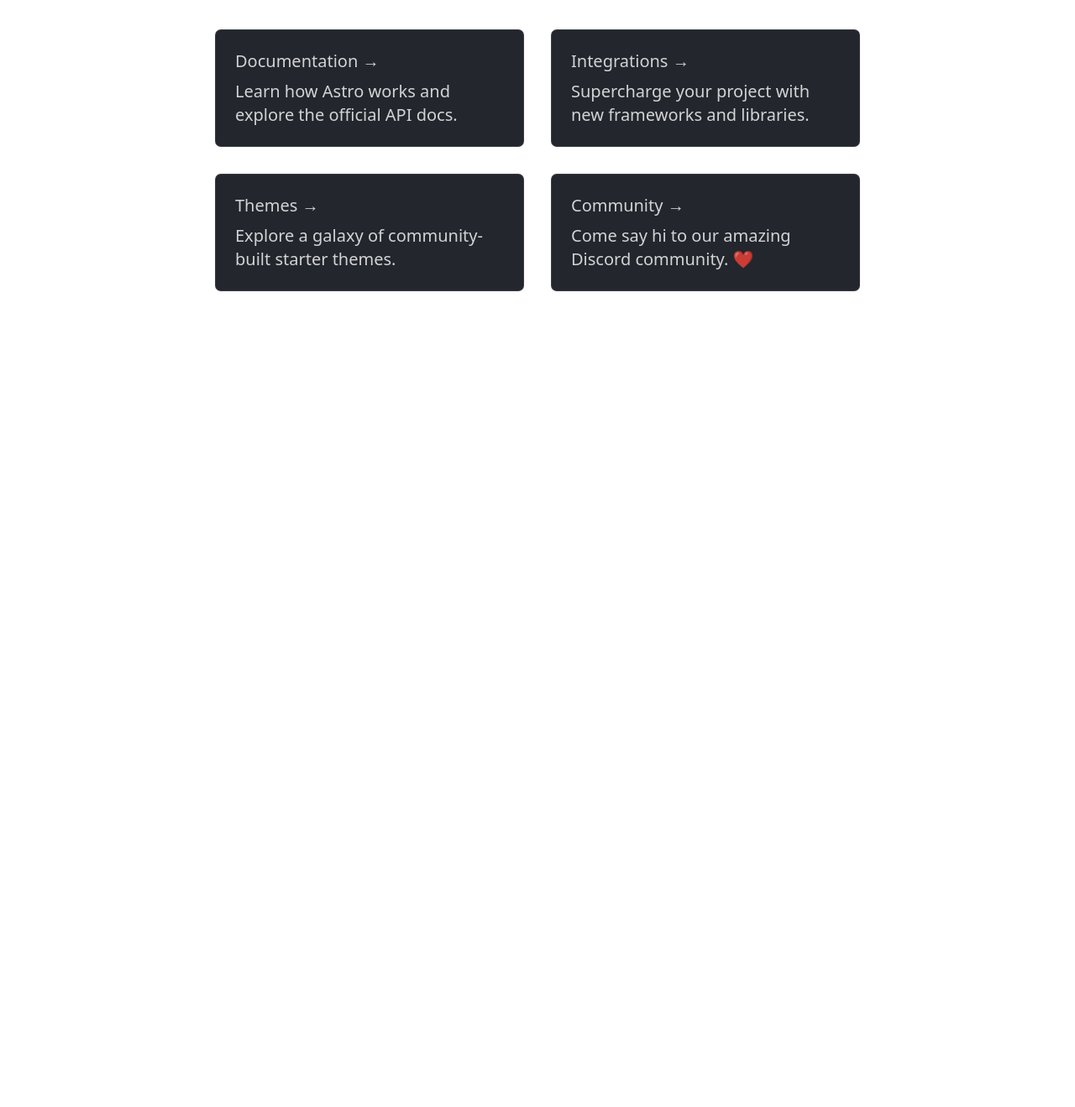
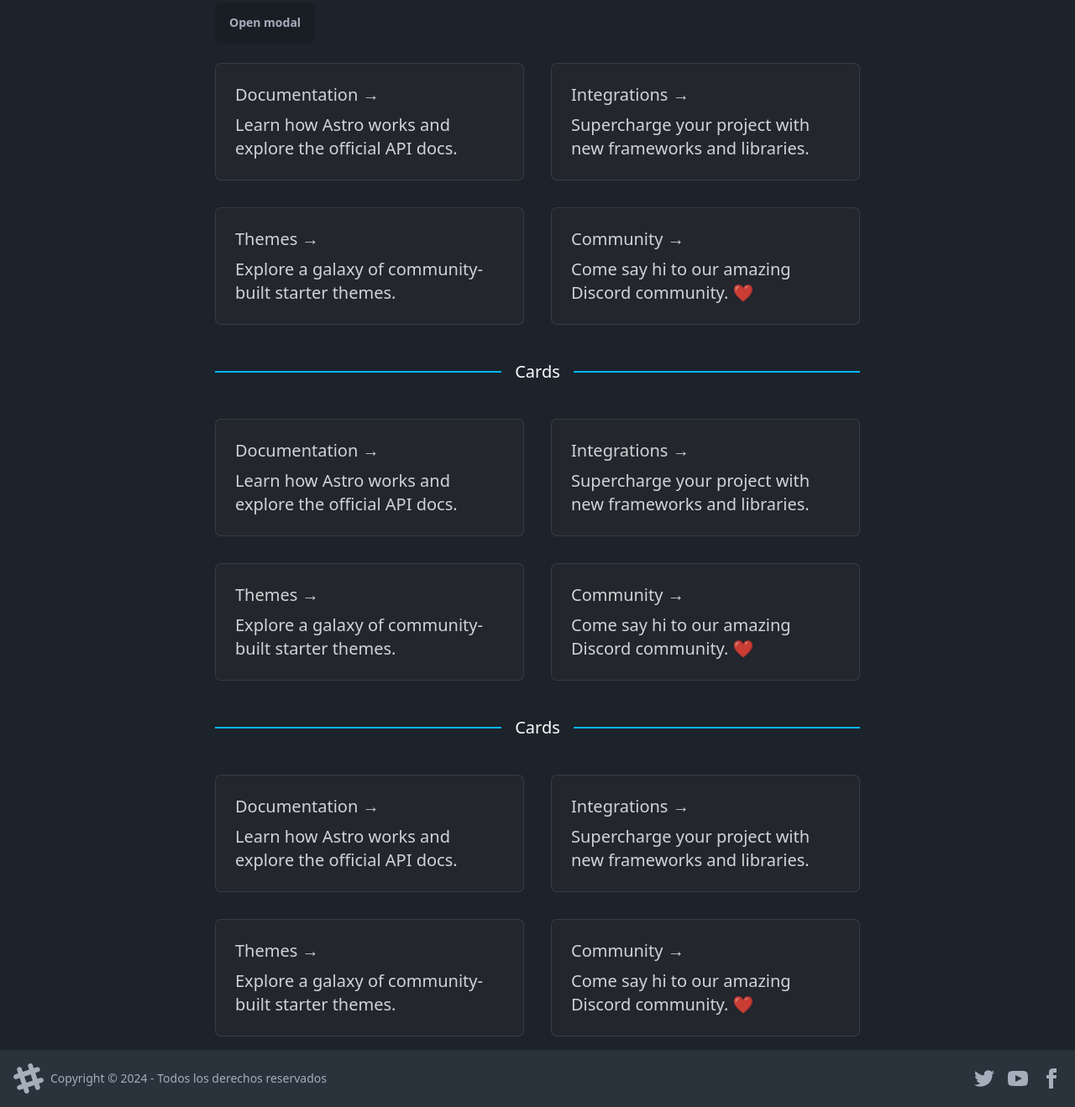
Before and after one commit to puffinsites/astro-test, an Astro site: page /es in a window 1280 px wide. Shown: the part 375-1694 px from the top of the page at 84% size. Before the commit the page ends 800 px from the top, so only its background shows below. Built offline with nearby package versions, Linux system fonts and the light colour scheme; Astro itself is replaced by a stand-in of ours; what tailwindcss-animated would draw is missing.

Commit message:
añadido footer multi idioma y animaciones básicas

```diff
--- /dev/null
+++ b/src/components/Footer.astro
@@ -0,0 +1,58 @@
+---
+import { getLangFromUrl, useTranslations } from '../i18n/utils';
+
+const lang = getLangFromUrl(Astro.url);
+const t = useTranslations(lang);
+---
+
+<footer class="footer bg-neutral text-neutral-content items-center p-4">
+    <aside class="grid-flow-col items-center">
+      <svg
+        width="36"
+        height="36"
+        viewBox="0 0 24 24"
+        xmlns="http://www.w3.org/2000/svg"
+        fill-rule="evenodd"
+        clip-rule="evenodd"
+        class="fill-current">
+        <path
+          d="M22.672 15.226l-2.432.811.841 2.515c.33 1.019-.209 2.127-1.23 2.456-1.15.325-2.148-.321-2.463-1.226l-.84-2.518-5.013 1.677.84 2.517c.391 1.203-.434 2.542-1.831 2.542-.88 0-1.601-.564-1.86-1.314l-.842-2.516-2.431.809c-1.135.328-2.145-.317-2.463-1.229-.329-1.018.211-2.127 1.231-2.456l2.432-.809-1.621-4.823-2.432.808c-1.355.384-2.558-.59-2.558-1.839 0-.817.509-1.582 1.327-1.846l2.433-.809-.842-2.515c-.33-1.02.211-2.129 1.232-2.458 1.02-.329 2.13.209 2.461 1.229l.842 2.515 5.011-1.677-.839-2.517c-.403-1.238.484-2.553 1.843-2.553.819 0 1.585.509 1.85 1.326l.841 2.517 2.431-.81c1.02-.33 2.131.211 2.461 1.229.332 1.018-.21 2.126-1.23 2.456l-2.433.809 1.622 4.823 2.433-.809c1.242-.401 2.557.484 2.557 1.838 0 .819-.51 1.583-1.328 1.847m-8.992-6.428l-5.01 1.675 1.619 4.828 5.011-1.674-1.62-4.829z"></path>
+      </svg>
+      <p>Copyright © {new Date().getFullYear()} - {t('footer.derechos')}</p>
+    </aside>
+    <nav class="grid-flow-col gap-4 md:place-self-center md:justify-self-end">
+      <a>
+        <svg
+          xmlns="http://www.w3.org/2000/svg"
+          width="24"
+          height="24"
+          viewBox="0 0 24 24"
+          class="fill-current">
+          <path
+            d="M24 4.557c-.883.392-1.832.656-2.828.775 1.017-.609 1.798-1.574 2.165-2.724-.951.564-2.005.974-3.127 1.195-.897-.957-2.178-1.555-3.594-1.555-3.179 0-5.515 2.966-4.797 6.045-4.091-.205-7.719-2.165-10.148-5.144-1.29 2.213-.669 5.108 1.523 6.574-.806-.026-1.566-.247-2.229-.616-.054 2.281 1.581 4.415 3.949 4.89-.693.188-1.452.232-2.224.084.626 1.956 2.444 3.379 4.6 3.419-2.07 1.623-4.678 2.348-7.29 2.04 2.179 1.397 4.768 2.212 7.548 2.212 9.142 0 14.307-7.721 13.995-14.646.962-.695 1.797-1.562 2.457-2.549z"></path>
+        </svg>
+      </a>
+      <a>
+        <svg
+          xmlns="http://www.w3.org/2000/svg"
+          width="24"
+          height="24"
+          viewBox="0 0 24 24"
+          class="fill-current">
+          <path
+            d="M19.615 3.184c-3.604-.246-11.631-.245-15.23 0-3.897.266-4.356 2.62-4.385 8.816.029 6.185.484 8.549 4.385 8.816 3.6.245 11.626.246 15.23 0 3.897-.266 4.356-2.62 4.385-8.816-.029-6.185-.484-8.549-4.385-8.816zm-10.615 12.816v-8l8 3.993-8 4.007z"></path>
+        </svg>
+      </a>
+      <a>
+        <svg
+          xmlns="http://www.w3.org/2000/svg"
+          width="24"
+          height="24"
+          viewBox="0 0 24 24"
+          class="fill-current">
+          <path
+            d="M9 8h-3v4h3v12h5v-12h3.642l.358-4h-4v-1.667c0-.955.192-1.333 1.115-1.333h2.885v-5h-3.808c-3.596 0-5.192 1.583-5.192 4.615v3.385z"></path>
+        </svg>
+      </a>
+    </nav>
+  </footer>
--- a/src/i18n/ui.ts
+++ b/src/i18n/ui.ts
@@ -9,9 +9,11 @@
     en: {
       'index.home': '¡Welcome to ',
       'web.language': 'Languaje: ',
+      'footer.derechos': 'All right reserved'
     },
     es: {
       'index.home': '¡Bienvenido a ',
       'web.language': 'Idioma: ',
+      'footer.derechos': 'Todos los derechos reservados'
     },
   } as const;
--- a/src/pages/en/index.astro
+++ b/src/pages/en/index.astro
@@ -2,6 +2,7 @@
 import Layout from '../../layouts/Layout.astro';
 import Card from '../../components/Card.astro';
 import { getLangFromUrl, useTranslations } from '../../i18n/utils';
+import Footer from '../../components/Footer.astro';
 
 const lang = getLangFromUrl(Astro.url);
 const t = useTranslations(lang);
@@ -42,7 +43,9 @@
 			To get started, open the directory <code>src/pages</code> in your project.<br />
 			<strong>Code Challenge:</strong> Tweak the "Welcome to Astro" message above.
 		</p>
-		<a href="/test">test</a>
+		<a href="test" class="mb-6">
+			<button class="btn mb-6">Button</button>
+		</a>
 		<ul role="list" class="link-card-grid">
 			<Card
 				href="https://docs.astro.build/"
@@ -66,6 +69,7 @@
 			/>
 		</ul>
 	</main>
+	<Footer/>
 </Layout>
 
 <style>
--- a/src/pages/en/test.astro
+++ b/src/pages/en/test.astro
@@ -38,7 +38,9 @@
 			To get started, open the directory <code>src/pages</code> in your project.<br />
 			<strong>Code Challenge:</strong> Tweak the "Welcome to Astro" message above.
 		</p>
-		<a href="/">vovler</a>
+		<a href="/en">
+			<button class="btn mb-6">Back</button>
+		</a>
 		<ul role="list" class="link-card-grid">
 			<Card
 				href="https://docs.astro.build/"
--- a/src/pages/es/index.astro
+++ b/src/pages/es/index.astro
@@ -2,6 +2,7 @@
 import Layout from '../../layouts/Layout.astro';
 import Card from '../../components/Card.astro';
 import { getLangFromUrl, useTranslations } from '../../i18n/utils';
+import Footer from '../../components/Footer.astro';
 
 const lang = getLangFromUrl(Astro.url);
 const t = useTranslations(lang);
@@ -42,8 +43,67 @@
 			To get started, open the directory <code>src/pages</code> in your project.<br />
 			<strong>Code Challenge:</strong> Tweak the "Welcome to Astro" message above.
 		</p>
-		<a href="/test">test</a>
-		<ul role="list" class="link-card-grid">
+		<!-- Open the modal using ID.showModal() method -->
+		<button class="btn mb-6" onclick="my_modal_1.showModal()">Open modal</button>
+		<dialog id="my_modal_1" class="modal">
+		<div class="modal-box">
+			<h3 class="text-lg font-bold">Hello!</h3>
+			<p class="py-4">Press ESC key or click the button below to close</p>
+			<div class="modal-action">
+			<form method="dialog">
+				<!-- if there is a button in form, it will close the modal -->
+				<button class="btn">Close</button>
+			</form>
+			</div>
+		</div>
+		</dialog>
+		<ul role="list" class="link-card-grid animate-fade-right">
+			<Card
+				href="https://docs.astro.build/"
+				title="Documentation"
+				body="Learn how Astro works and explore the official API docs."
+			/>
+			<Card
+				href="https://astro.build/integrations/"
+				title="Integrations"
+				body="Supercharge your project with new frameworks and libraries."
+			/>
+			<Card
+				href="https://astro.build/themes/"
+				title="Themes"
+				body="Explore a galaxy of community-built starter themes."
+			/>
+			<Card
+				href="https://astro.build/chat/"
+				title="Community"
+				body="Come say hi to our amazing Discord community. ❤️"
+			/>
+		</ul>
+		<div class="divider divider-info mt-12">Cards</div>
+		<ul role="list" class="link-card-grid animate-fade-left mt-12">
+			<Card
+				href="https://docs.astro.build/"
+				title="Documentation"
+				body="Learn how Astro works and explore the official API docs."
+			/>
+			<Card
+				href="https://astro.build/integrations/"
+				title="Integrations"
+				body="Supercharge your project with new frameworks and libraries."
+			/>
+			<Card
+				href="https://astro.build/themes/"
+				title="Themes"
+				body="Explore a galaxy of community-built starter themes."
+			/>
+			<Card
+				href="https://astro.build/chat/"
+				title="Community"
+				body="Come say hi to our amazing Discord community. ❤️"
+			/>
+		</ul>
+		<div class="divider divider-info mt-12">Cards</div>
+		<ul role="list" class="link-card-grid animate-fade-right mt-12">
 			<Card
 				href="https://docs.astro.build/"
 				title="Documentation"
@@ -66,6 +126,7 @@
 			/>
 		</ul>
 	</main>
+	<Footer/>
 </Layout>
 
 <style>
--- a/tailwind.config.mjs
+++ b/tailwind.config.mjs
@@ -4,6 +4,9 @@
 	theme: {
 		extend: {},
 	},
+	daisyui: {
+		themes: ["dark", "dark", "dark"],
+	},
 	plugins: [
 		require('daisyui'),
 		require('tailwindcss-animated')
```
